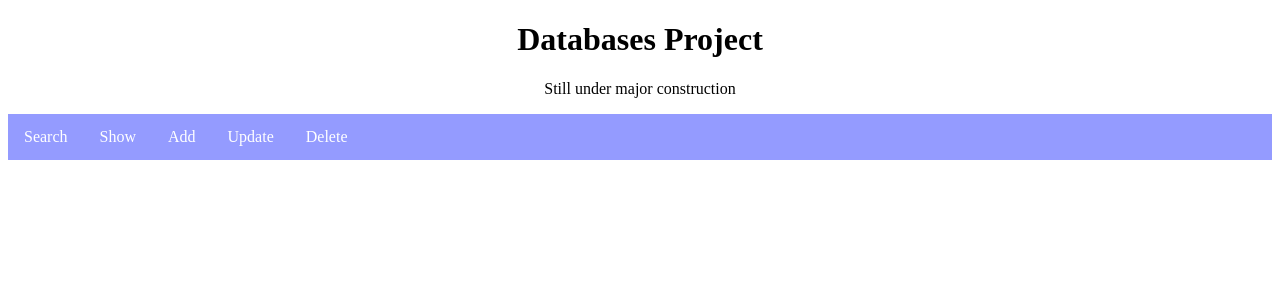
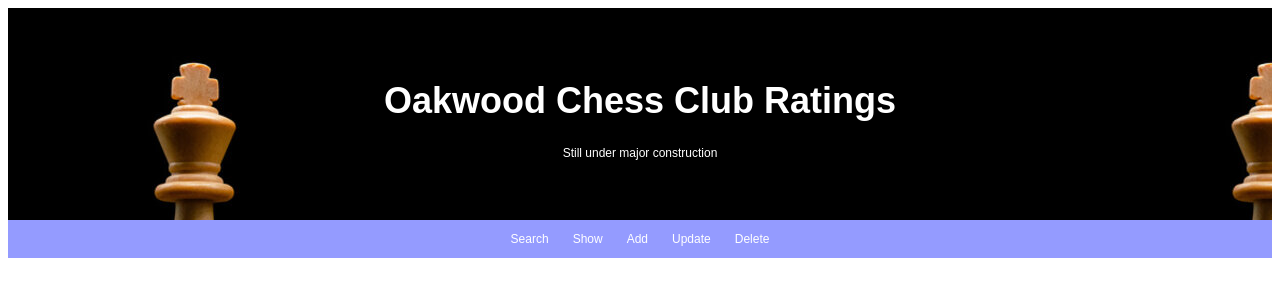
Before and after one commit to MakennaWorley/chess-website-php-DISCONTINUED, a PHP site: page / in a window 1280 px wide. Shown: the top 300 px of the page. Run offline with PHP 8.4, Linux system fonts and the light colour scheme.

Commit message:
Revising File Structure
No errors were fix here

```diff
--- a/index.php
+++ b/index.php
@@ -1,17 +1,27 @@
+<?php
+/*
+ * Do like a landing page for just normal people
+ * Have a login page to actually change the database
+ * Also add a feature for a excel sheet to be read in and database altered accordingly
+*/
+?>
+
 <!doctype html>
 <html>
 <head>
     <meta charset="UTF-8">
     <meta name="viewport" content="width=device-width, initial-scale=1.0">
-    <title>Databases Project</title>
-    <link rel="stylesheet" href="styles.css">
-    <script src="jquery-3.7.1.js"></script>
-    <script src="script.js" defer></script>
+    <title>Oakwood Chess Club Ratings</title>
+    <link rel="stylesheet" href="style/homepage.css">
+    <script src="resources/jquery-3.7.1.js"></script>
+    <script src="javascript/home-query.js" defer></script>
 </head>
 <body class="center">
-    <h1>Databases Project</h1>
-    <p>Still under major construction</p>
-    <nav>
+    <div class="image-container">
+        <h1>Oakwood Chess Club Ratings</h1>
+        <p>Still under major construction</p>
+    </div>
+    <nav class="mainMenu">
         <ul>
             <li><a href="#" onclick="hideShow('.searchMenu');">Search</a></li>
             <li><a href="#" onclick="hideShow('.showMenu');">Show</a></li>
--- a/styles.css
+++ b/style/homepage.css
@@ -1,10 +1,34 @@
+/* defaults */
+* {
+    font-size: 12px;
+    font-family: 'Arial', sans-serif;
+}
+
+h1 {
+    font-size: 3rem;
+}
+
+p {
+    font-size: 1rem;
+}
+
 /* custom class */
 .center {
     text-align: center;
 }
 
+.image-container {
+    background-image: url('../assets/temp-menubar.jpg');
+    padding: 4rem;
+    padding-bottom: 4rem;
+    color: #ffffff;
+}
+
 /* menu bar */
 .mainMenu {
+    display: flex;
+    justify-content: center;
+    width: 100%;
     text-align: center;
 }
 
@@ -35,25 +59,27 @@
 
 /* navigation bar */
 nav {
+    /*background-image: url('../assets/temp-banner.jpg');*/
     background-color: #949bff;
     overflow: hidden;
+    display: flex;
+    justify-content: center;
 }
 
 nav ul {
     list-style-type: none;
     margin: 0;
     padding: 0;
-}
-
-nav ul li {
-    float: left;
+    display: flex;
+    flex-direction: row;
 }
 
 nav ul li a {
     display: block;
     color: white;
     text-align: center;
-    padding: 14px 16px;
+    font-size: 1rem;
+    padding: 1rem 1rem;
     text-decoration: none;
 }
 
@@ -63,10 +89,11 @@ nav ul li a:hover {
 }
 
 @media screen and (max-width: 600px) {
-    nav ul li {
-        float: none;
+    nav ul {
+        flex-direction: column;
     }
 }
+
 
 /* container */
 .button-container {
@@ -75,18 +102,18 @@ nav ul li a:hover {
 
 /* result */
 #resultTable {
-    margin: 20px;
+    margin: 2rem;
 }
 
 #resultTable table {
     width: 100%;
     border-collapse: collapse;
-    margin-bottom: 15px;
+    margin-bottom: 1rem;
 }
 
 #resultTable th, #resultTable td {
     border: 1px solid #ddd;
-    padding: 8px;
+    padding: 1rem;
     text-align: left;
 }
 
```
Also changed, not shown: assets/temp-banner.jpg (added), assets/temp-menubar.jpg (added), javascript/home-query.js (renamed from script.js), resources/jquery-3.7.1.js (renamed from jquery-3.7.1.js), resources/testPDODatabase.php (renamed from testPDODatabase.php).
